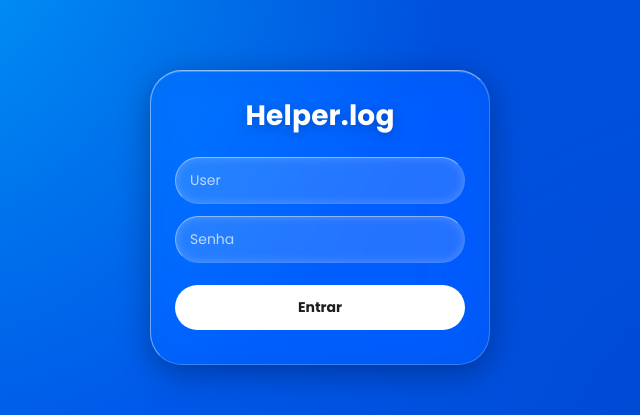
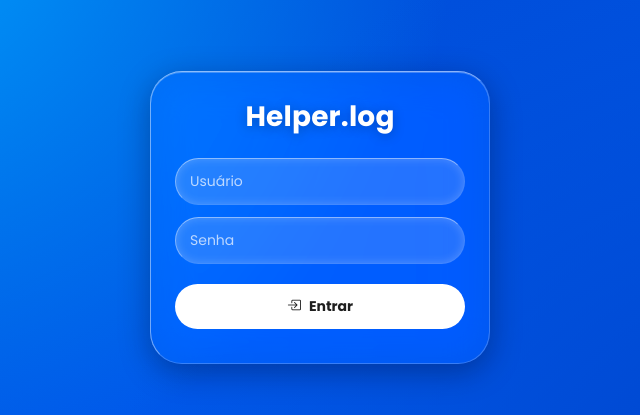
Before and after one commit to ItzKahS2/Controle-Op-Logistico, a plain HTML site: page mainpage.html in a window 1280 px wide. Shown: the part 183-598 px from the top of the page, 320-960 px from the left. Drawn offline with nearby package versions, Linux system fonts and the light colour scheme.

Commit message:
Refactor login form and update page title

```diff
--- a/mainpage.html
+++ b/mainpage.html
@@ -3,20 +3,46 @@
 <head>
     <meta charset="UTF-8">
     <meta name="viewport" content="width=device-width, initial-scale=1.0">
+    <title>Helper.log — Entrar</title>
     <link rel="stylesheet" href="04-style.css">
     <link rel="stylesheet" href="https://cdn.jsdelivr.net/npm/bootstrap-icons@1.11.3/font/bootstrap-icons.min.css">
-    <title>Inicío</title>
 </head>
+<body class="mainBody">
 
-<body class="mainBody">
-   <div class="boxOne">
-    <h1 class="lgnText"> Helper.log </h1>
-    <form id="loginForm">
-   <input id="user" class="login" type = text placeholder="User"></login>
-   <input id="password" class="password" type="password" placeholder="Senha"></login>
-   <button type="submit" class="loginBtn">Entrar</button>
-   </form>
-   </div>
-   <script src="mainpage.js"></script>
+    <main class="boxOne">
+        <h1 class="lgnText">Helper.log</h1>
+
+        <form id="loginForm" novalidate>
+
+            <label class="sr-only" for="user">Usuário</label>
+            <input
+                id="user"
+                class="login"
+                type="text"
+                placeholder="Usuário"
+                autocomplete="username"
+                required
+            >
+
+            <label class="sr-only" for="password">Senha</label>
+            <input
+                id="password"
+                class="password"
+                type="password"
+                placeholder="Senha"
+                autocomplete="current-password"
+                required
+            >
+
+            <p id="loginError" class="login-feedback" aria-live="polite"></p>
+
+            <button type="submit" class="loginBtn">
+                <i class="bi bi-box-arrow-in-right"></i>
+                Entrar
+            </button>
+        </form>
+    </main>
+
+    <script src="mainpage.js"></script>
 </body>
 </html>
```
